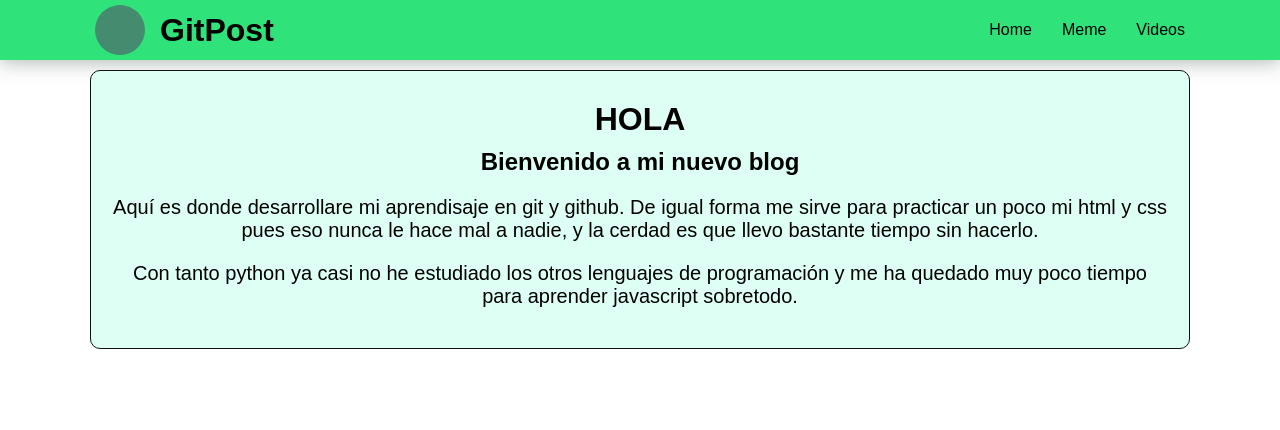
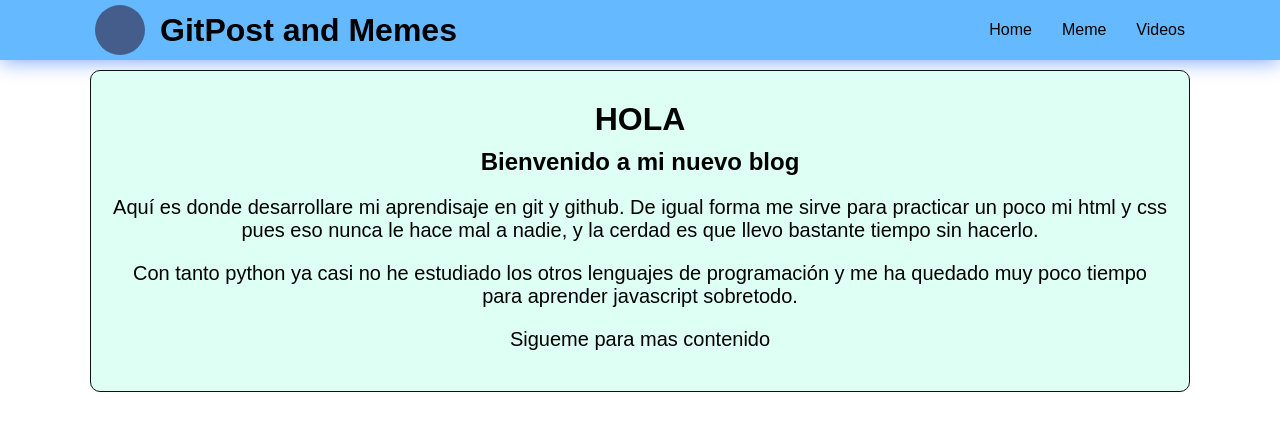
Before and after one commit to Adrigondo-Bachellor/Course-Platzi-Git-and-GitHub, a plain HTML site: page index.html in a window 1280 px wide. Drawn offline with Linux system fonts and the light colour scheme.

Commit message:
Se cambio el header, el titulo, y un parrafo en container

```diff
--- a/index.html
+++ b/index.html
@@ -13,7 +13,7 @@
                 <div class="image">
 
                 </div>
-                <h1>GitPost</h1>
+                <h1>GitPost and Memes</h1>
             </div>
             <div class="navbar">
                 <ul>
@@ -33,6 +33,9 @@
         <p>
             Con tanto python ya casi no he estudiado los otros lenguajes de programación y me ha quedado muy poco tiempo para aprender javascript sobretodo.
         </p>
+        <p>
+            Sigueme para mas contenido
+        </p>
     </div>
 </body>
 </html>
--- a/style.css
+++ b/style.css
@@ -9,8 +9,8 @@ body{
     display: flex;
     justify-content: space-between;
     align-items: center;
-    background-color: #2fe27a;
-    box-shadow: 0px 2px 20px 0px #5c706280;
+    background-color: #65baff;
+    box-shadow: 0px 2px 20px 0px #0059ff80;
 }
 .brand{
     display: flex;
@@ -20,7 +20,7 @@ body{
 .brand .image{
     height: 50px;
     width: 50px;
-    background-color: #458b70;
+    background-color: #455d8b;
     border-radius: 50%;
     margin: 0px 15px;
 }
```
